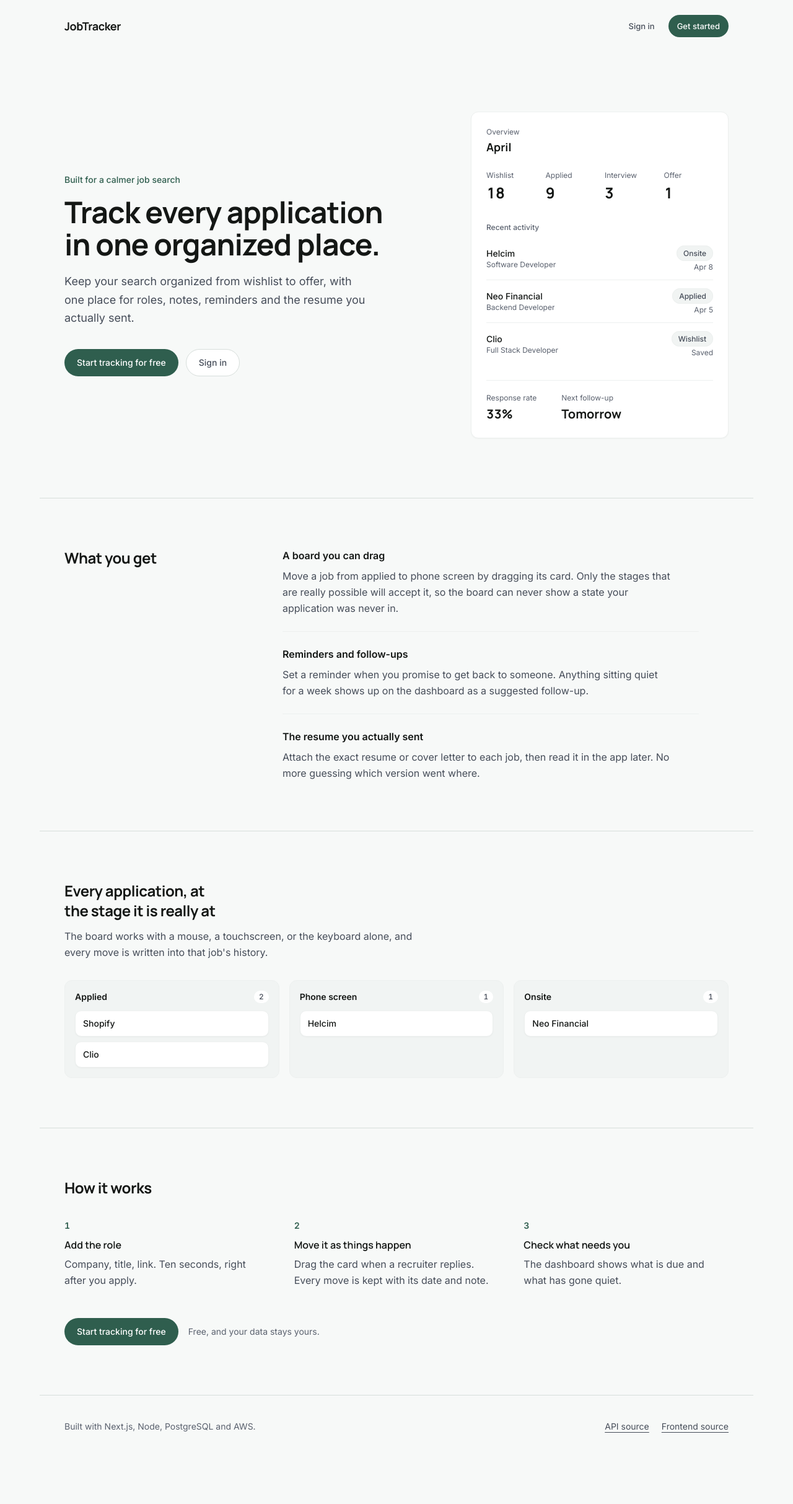
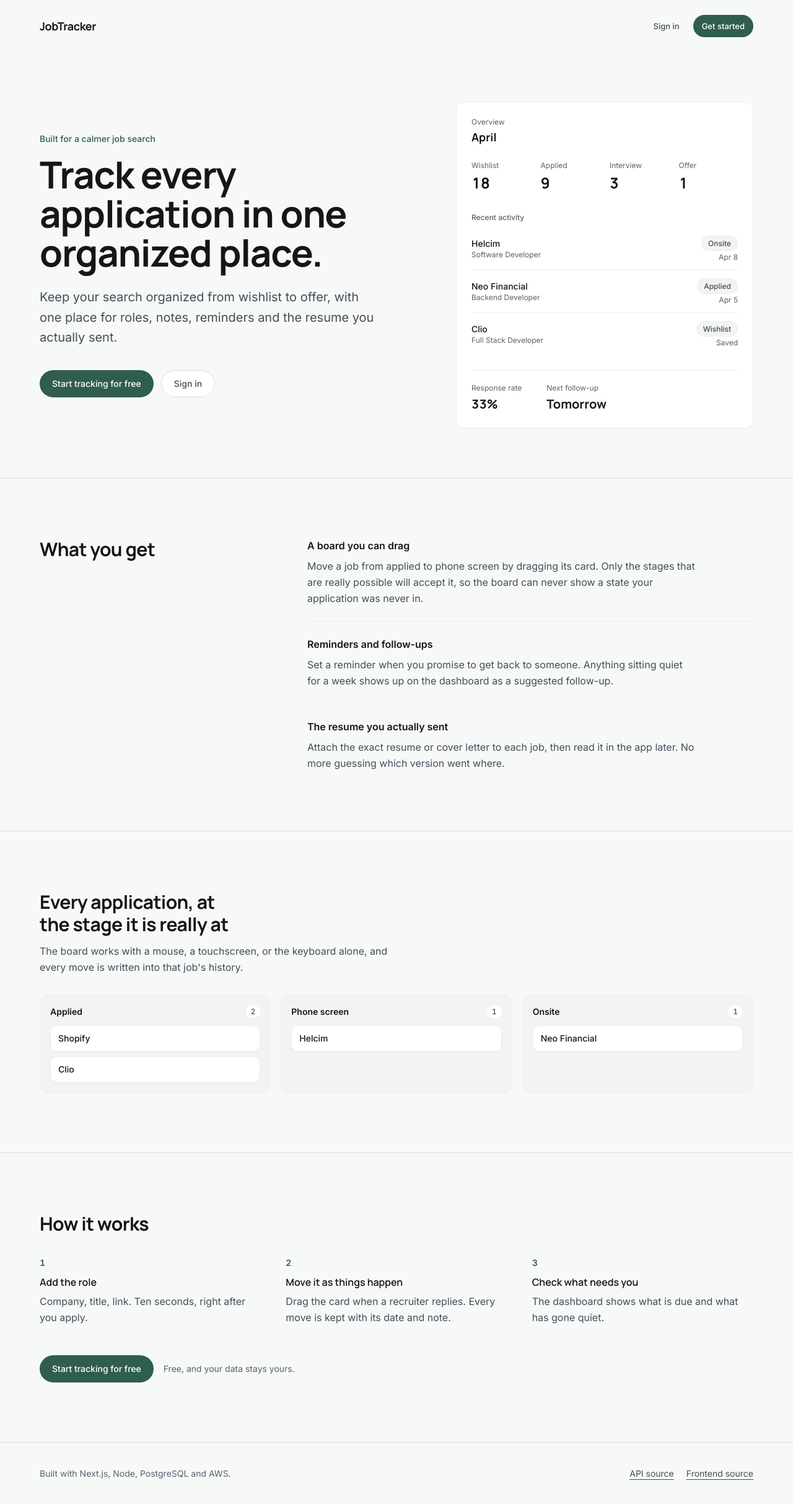
Before and after one commit to sNirajan/Job-Application-Tracker-Frontend, a Next.js app: page / in a window 1280 px wide. Shown: the whole page at 62% size. Before the commit the page ends 2351 px from the top, so only its background shows below. Built offline with nearby package versions, Linux system fonts and the light colour scheme; no server answers.

Commit message:
style: widen landing layout and scale hero type on large screens

```diff
--- a/app/page.tsx
+++ b/app/page.tsx
@@ -78,7 +78,7 @@ const BOARD_PREVIEW = [
 export default function Home() {
   return (
     <main className="min-h-screen">
-      <nav className="mx-auto flex max-w-6xl items-center justify-between px-6 py-6 md:px-10">
+      <nav className="mx-auto flex max-w-[84rem] 2xl:max-w-[92rem] items-center justify-between px-6 py-6 md:px-10 lg:px-16">
         <span
           className="text-lg font-bold tracking-tight"
           style={{ fontFamily: "var(--font-manrope)" }}
@@ -96,18 +96,18 @@ export default function Home() {
         </div>
       </nav>
 
-      <section className="mx-auto grid max-w-6xl items-center gap-14 px-6 py-16 md:px-10 md:py-24 lg:grid-cols-[minmax(0,1fr)_26rem]">
-        <div className="max-w-xl">
+      <section className="mx-auto grid max-w-[84rem] 2xl:max-w-[92rem] items-center gap-14 px-6 py-16 md:px-10 md:py-20 lg:grid-cols-[minmax(0,1fr)_30rem] lg:gap-20 lg:px-16">
+        <div className="max-w-2xl">
           <p className="text-sm font-medium" style={{ color: "var(--accent)" }}>
             Built for a calmer job search
           </p>
 
-          <h1 className="mt-4 text-4xl font-bold leading-[1.08] tracking-[-0.02em] md:text-5xl">
+          <h1 className="mt-4 text-4xl font-bold leading-[1.05] tracking-[-0.02em] md:text-5xl xl:text-6xl">
             Track every application in one organized place.
           </h1>
 
           <p
-            className="mt-5 max-w-[46ch] text-lg leading-relaxed"
+            className="mt-6 max-w-[48ch] text-lg leading-relaxed xl:text-xl"
             style={{ color: "var(--text-secondary)" }}
           >
             Keep your search organized from wishlist to offer, with one place
@@ -240,15 +240,15 @@ export default function Home() {
       {/* What you get. One shared heading with a divided list reads calmer
           than three identical feature cards. */}
       <section
-        className="mx-auto max-w-6xl px-6 py-16 md:px-10 md:py-20"
+        className="mx-auto max-w-[84rem] 2xl:max-w-[92rem] px-6 py-20 md:px-10 lg:px-16 md:py-24"
         style={{ borderTop: "1px solid var(--border)" }}
       >
-        <div className="grid gap-10 lg:grid-cols-[18rem_minmax(0,1fr)] lg:gap-16">
-          <h2 className="text-2xl font-bold tracking-[-0.02em]">
+        <div className="grid gap-10 lg:grid-cols-[22rem_minmax(0,1fr)] lg:gap-20">
+          <h2 className="text-2xl font-bold tracking-[-0.02em] xl:text-3xl">
             What you get
           </h2>
 
-          <dl className="max-w-2xl">
+          <dl className="max-w-3xl">
             {CAPABILITIES.map((item, index) => (
               <div
                 key={item.title}
@@ -273,10 +273,10 @@ export default function Home() {
 
       {/* The board, shown rather than described */}
       <section
-        className="mx-auto max-w-6xl px-6 py-16 md:px-10 md:py-20"
+        className="mx-auto max-w-[84rem] 2xl:max-w-[92rem] px-6 py-20 md:px-10 lg:px-16 md:py-24"
         style={{ borderTop: "1px solid var(--border)" }}
       >
-        <h2 className="max-w-[24ch] text-2xl font-bold tracking-[-0.02em]">
+        <h2 className="max-w-[24ch] text-2xl font-bold tracking-[-0.02em] xl:text-3xl">
           Every application, at the stage it is really at
         </h2>
         <p
@@ -334,10 +334,12 @@ export default function Home() {
 
       {/* Numbers earn their place here because this really is a sequence */}
       <section
-        className="mx-auto max-w-6xl px-6 py-16 md:px-10 md:py-20"
+        className="mx-auto max-w-[84rem] 2xl:max-w-[92rem] px-6 py-20 md:px-10 lg:px-16 md:py-24"
         style={{ borderTop: "1px solid var(--border)" }}
       >
-        <h2 className="text-2xl font-bold tracking-[-0.02em]">How it works</h2>
+        <h2 className="text-2xl font-bold tracking-[-0.02em] xl:text-3xl">
+          How it works
+        </h2>
 
         <ol className="mt-8 grid gap-8 sm:grid-cols-3 sm:gap-10">
           {STEPS.map((step, index) => (
@@ -370,7 +372,7 @@ export default function Home() {
       </section>
 
       <footer
-        className="mx-auto max-w-6xl px-6 py-10 md:px-10"
+        className="mx-auto max-w-[84rem] 2xl:max-w-[92rem] px-6 py-10 md:px-10 lg:px-16"
         style={{ borderTop: "1px solid var(--border)" }}
       >
         <div className="flex flex-col gap-4 sm:flex-row sm:items-center sm:justify-between">
```
